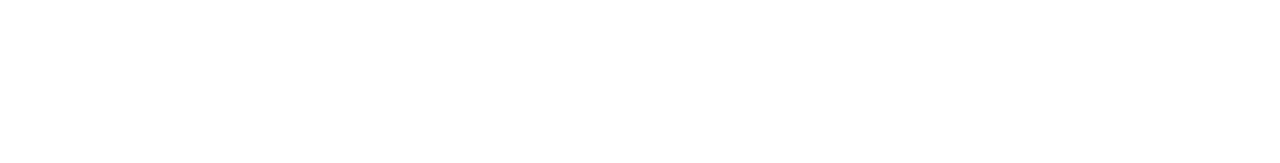
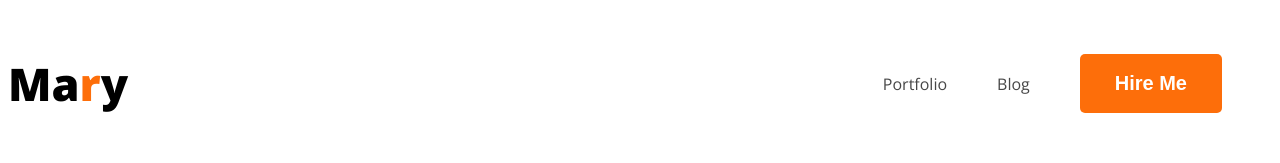
Before and after one commit to nayemislam2124/web-developer-portfolio, a plain HTML site: page index.html in a window 1280 px wide. Drawn offline with nearby package versions, Linux system fonts and the light colour scheme; a web font is replaced by a local one.

Commit message:
nav added

```diff
--- a/index.html
+++ b/index.html
@@ -3,9 +3,29 @@
 <head>
     <meta charset="UTF-8">
     <meta name="viewport" content="width=device-width, initial-scale=1.0">
-    <title>Document</title>
+    <title>Web Developer Portfolio</title>
+    <link rel="stylesheet" href="portfolio.css">
+    <link rel="preconnect" href="https://fonts.googleapis.com">
+    <link rel="preconnect" href="https://fonts.gstatic.com" crossorigin>
+    <link href="https://fonts.googleapis.com/css2?family=Alkatra&family=Hind+Siliguri&family=Open+Sans:wght@400;800&family=Poppins:wght@300;400&family=Ubuntu&display=swap" rel="stylesheet">
 </head>
 <body>
+    <header>
+        <nav>
+            <h3 class="logo">Ma<span class="r">r</span>y</h3>
+            <ul>
+                <li><a href="#">Portfolio</a> </li>
+                <li><a href="#">Blog</a> </li>
+                <li><button class="btn-primary">Hire Me</button> </li>
+            </ul>
+        </nav>
 
+    </header>
+    <main>
+
+    </main>
+    <footer>
+
+    </footer>
 </body>
 </html>
--- /dev/null
+++ b/portfolio.css
@@ -0,0 +1,36 @@
+/* nav relatad style */
+nav{
+    display:flex;
+    font-family:open sans;
+    justify-content:space-between;
+    align-items:center;
+}
+.logo{
+    color:black;
+    font-weight:800;
+    font-size:45px;
+}
+.r{
+    color:#FD6E0A;
+}
+.btn-primary{
+    background:#FD6E0A;
+    border:none;
+    border-radius:5px;
+    font-size:20px;
+    color:white;
+    font-weight:700;
+    padding:18px 35px;
+}
+nav > ul{
+    display:flex;
+    align-items:center;
+}
+nav li{
+    list-style:none;
+    margin-right:50px;
+}
+nav li a {
+    text-decoration:none;
+    color:#474747;
+}
```
